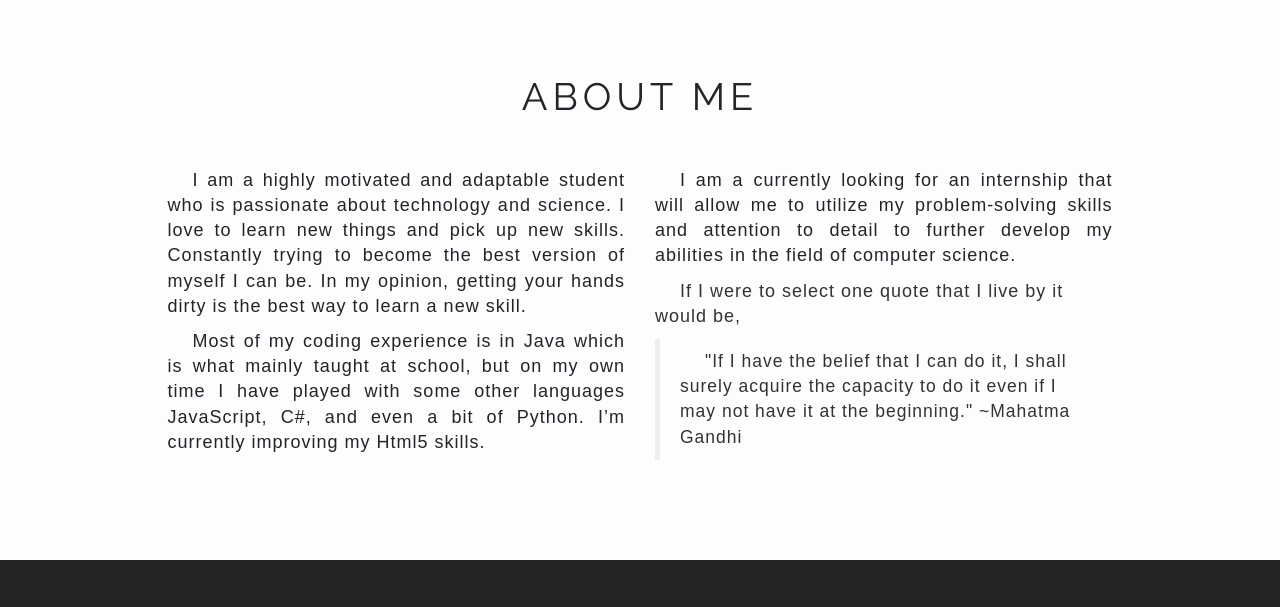
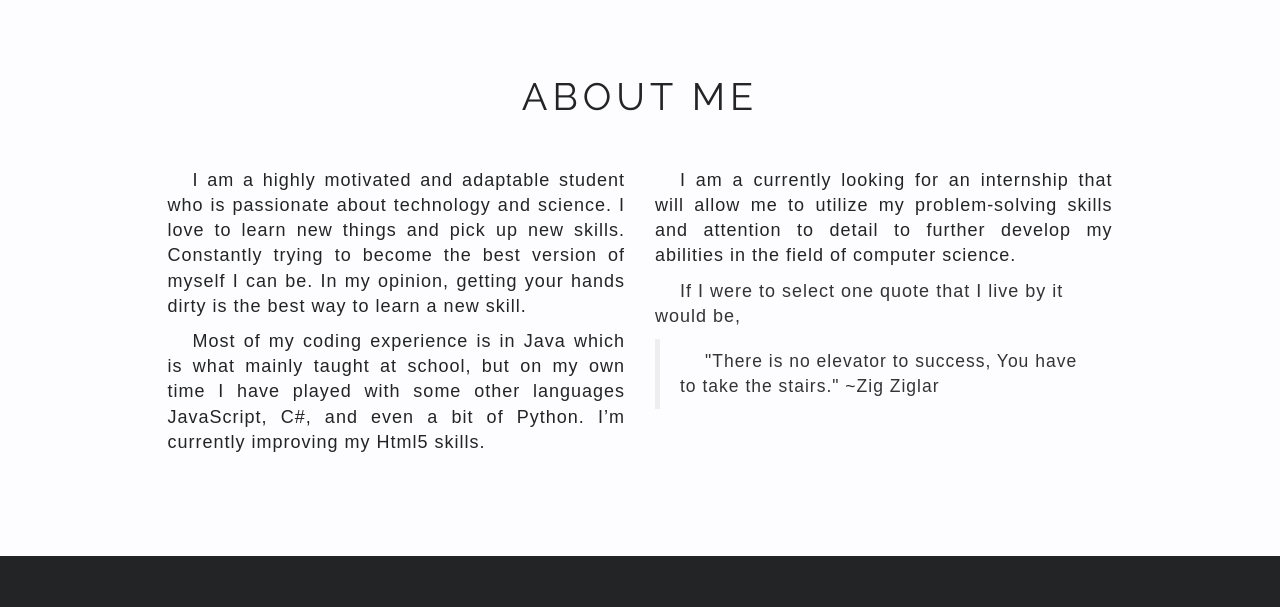
Before and after one commit to HashimAbdirahim/HashimAbdirahim.github.io, a plain HTML site: page index.html in a window 1280 px wide. Shown: the part 1604-2211 px from the top of the page. Drawn offline with nearby package versions, Linux system fonts and the light colour scheme; a script that the page names is missing; a web font is replaced by a local one.

Commit message:
Update index.html

```diff
--- a/index.html
+++ b/index.html
@@ -86,8 +86,8 @@
               I am a currently looking for an internship that will allow me to utilize my problem-solving skills and attention to detail to further develop my abilities in the field of computer science.         </p>
               <p>If I were to select one quote that I live by it would be,</p>
               <blockquote >
-                  "If I have the belief that I can do it, I shall surely acquire the capacity to do it even if I may not have it at the beginning."
-                  ~Mahatma Gandhi
+                  "There is no elevator to success, You have to take the stairs."
+                  ~Zig Ziglar
               </blockquote>
 
             </div>
```
